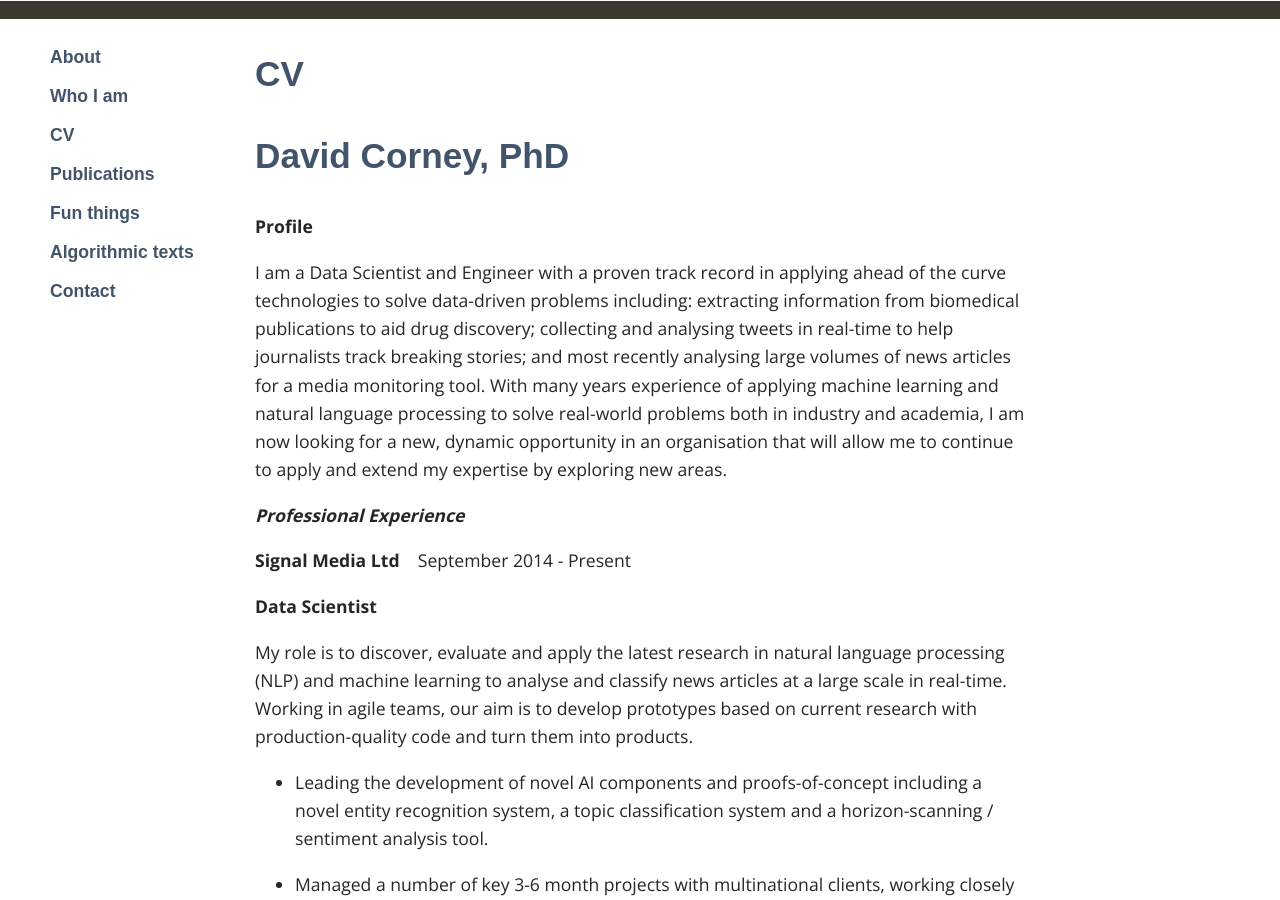
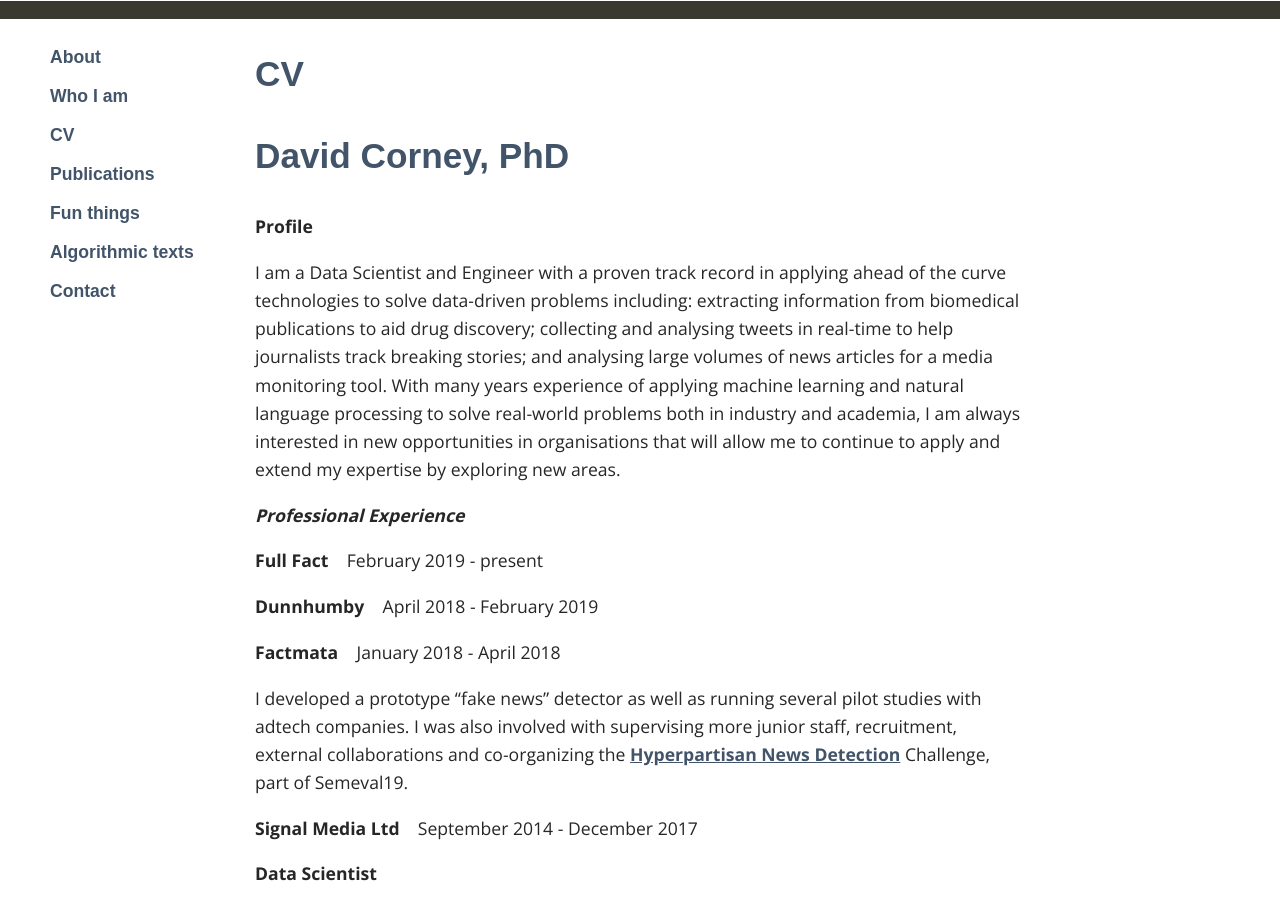
Before and after one commit to dcorney/dcorney.github.io, a Jekyll site: the page built from _pages/03_cv.md, in a window 1280 px wide and 900 px high, scrolled down 191 px. Built offline with Jekyll 4.4.1, drawn with Linux system fonts in a browser that asks for light colours; some web fonts are replaced; some of the changed text lies outside the part shown.

Commit message:
Partly updated CV

```diff
--- a/_pages/03_cv.md
+++ b/_pages/03_cv.md
@@ -8,15 +8,24 @@
 
 **Profile**
 
-I am a Data Scientist and Engineer with a proven track record in applying ahead of the curve technologies to solve data-driven problems including: extracting information from biomedical publications to aid drug discovery; collecting and analysing tweets in real-time to help journalists track breaking stories; and most recently analysing large volumes of news articles for a media monitoring tool. With many years experience of applying machine learning and natural language processing to solve real-world problems both in industry and academia, I am now looking for a new, dynamic opportunity in an organisation that will allow me to continue to apply and extend my expertise by exploring new areas.
+I am a Data Scientist and Engineer with a proven track record in applying ahead of the curve technologies to solve data-driven problems including: extracting information from biomedical publications to aid drug discovery; collecting and analysing tweets in real-time to help journalists track breaking stories; and analysing large volumes of news articles for a media monitoring tool. With many years experience of applying machine learning and natural language processing to solve real-world problems both in industry and academia, I am always interested in new opportunities in organisations that will allow me to continue to apply and extend my expertise by exploring new areas.
 
 **_Professional Experience_**
 
-**Signal Media Ltd**&nbsp; &nbsp;  September 2014 - Present
+**Full Fact** &nbsp;&nbsp; February 2019 - present
+
+**Dunnhumby** &nbsp;&nbsp; April 2018 - February 2019
+
+
+**Factmata** &nbsp;&nbsp; January 2018 - April 2018
+
+I developed a prototype "fake news" detector as well as running several pilot studies with adtech companies. I was also involved with supervising more junior staff, recruitment, external collaborations and co-organizing the <a href="https://pan.webis.de/semeval19/semeval19-web/">Hyperpartisan News Detection</a> Challenge, part of Semeval19.
+
+**Signal Media Ltd**&nbsp; &nbsp;  September 2014 - December 2017
 
 **Data Scientist**
 
-My role is to discover, evaluate and apply the latest research in natural language processing (NLP) and machine learning to analyse and classify news articles at a large scale in real-time. Working in agile teams, our aim is to develop prototypes based on current research with production-quality code and turn them into products.
+My role was to discover, evaluate and apply the latest research in natural language processing (NLP) and machine learning to analyse and classify news articles at a large scale in real-time. Working in agile teams, our aim is to develop prototypes based on current research with production-quality code and turn them into products.
 
 * Leading the development of novel AI components and proofs-of-concept including a novel entity recognition system, a topic classification system and a horizon-scanning / sentiment analysis tool.
 
--- a/index.html
+++ b/index.html
@@ -2,8 +2,10 @@
 layout: default
 ---
 
-<p>Hello! And welcome to my personal corner of the web. I'm a data scientist with a strong interest in natural and artificial intelligence as applied to data, be it big, small, structured or unstructured.</p>
+<p>Hello! And welcome to my personal corner of the web. I'm a data scientist with a strong interest in natural and
+    artificial intelligence, especially regarding language in all its forms.</p>
 
 <p>
-On these pages you'll find my CV, a list of academic papers I've co-authored and various fun projects that occupy my spare time.
+    On these pages you'll find my CV, a list of academic papers I've co-authored and various fun projects that occupy my
+    spare time.
 </p>
```
